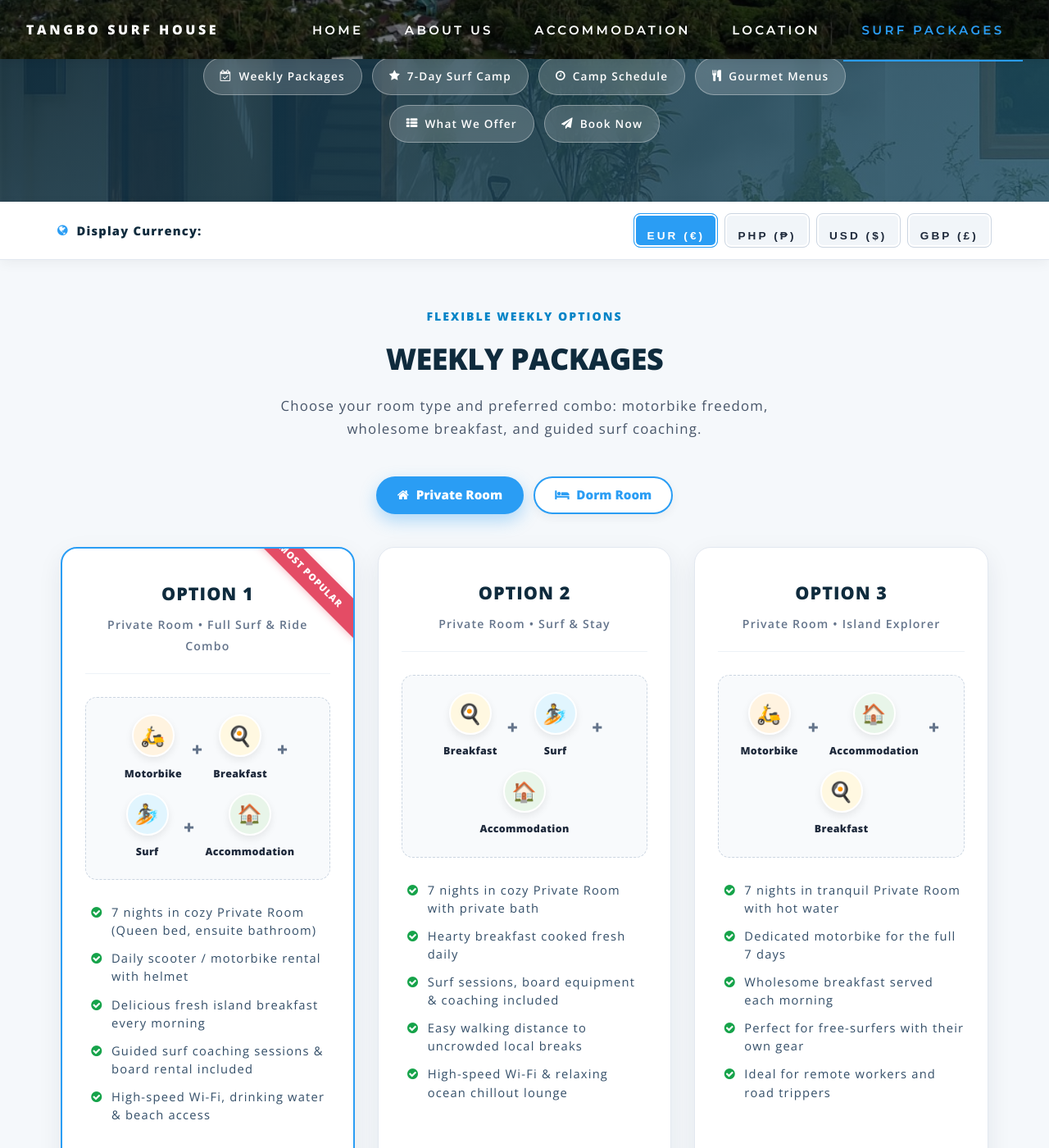
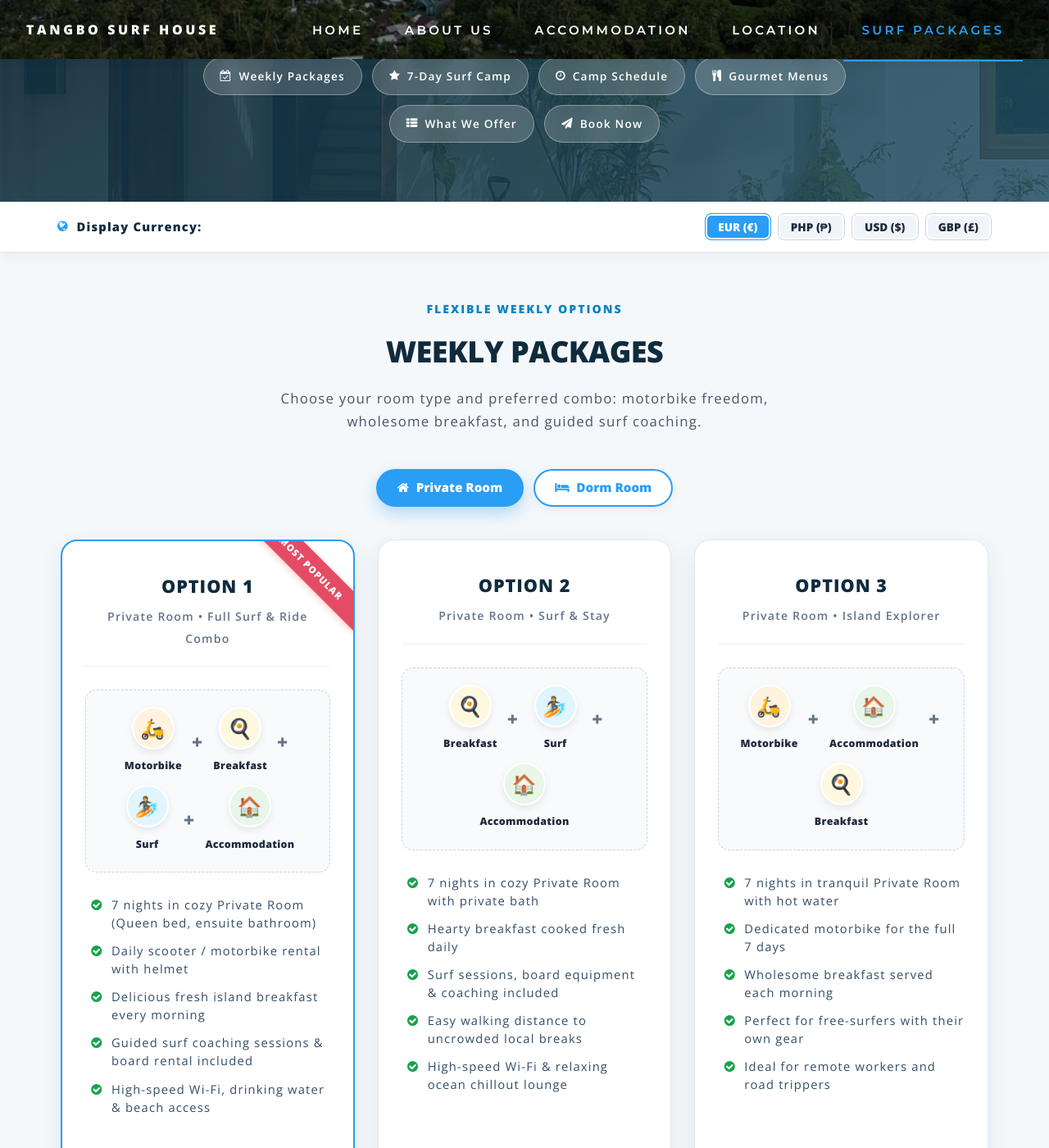
Before and after one commit to tangbosurfhouse/tangbosurfhouse.github.io, a Jekyll site: the page built from surf-packages.html, in a window 1280 px wide and 1400 px high, scrolled down 700 px. Shown: the whole window at 82% size. Built offline with Jekyll 4.4.1, drawn with Linux system fonts in a browser that asks for light colours.

Commit message:
centered button labels

```diff
--- a/css/main.scss
+++ b/css/main.scss
@@ -1905,6 +1905,7 @@
     width: 2.25em;
     height: 2.25em;
     line-height: 2.25em;
+    letter-spacing: 0;
     text-align: center;
     font-size: 1em;
     padding: 0;
@@ -2440,6 +2441,8 @@
   align-items: center;
   justify-content: center;
   font-size: 1.2em;
+  letter-spacing: 0;
+  line-height: 1;
   cursor: pointer;
   transition: all 0.3s ease;
   outline: none;
--- a/css/surf-packages.css
+++ b/css/surf-packages.css
@@ -177,19 +177,33 @@
   gap: 0.5rem;
 }
 
-.currency-btn {
+button.currency-btn {
+  display: inline-flex;
+  align-items: center;
+  justify-content: center;
+  height: auto;
+  min-height: 0;
+  padding: 0.55rem 0.95rem;
   background: #f1f5f9;
   border: 1px solid #cbd5e1;
   color: #1e293b !important;
-  padding: 0.4rem 0.95rem;
+  border-radius: var(--radius-sm);
+  font-family: inherit;
   font-size: 0.85rem;
   font-weight: 700;
-  border-radius: var(--radius-sm);
+  font-style: normal;
+  line-height: 1;
+  letter-spacing: 0;
+  text-transform: none;
+  text-align: center;
+  white-space: nowrap;
+  overflow: visible;
   cursor: pointer;
   transition: all 0.2s ease;
 }
 
-.currency-btn.active, .currency-btn:hover {
+button.currency-btn.active,
+button.currency-btn:hover {
   background: var(--ocean-blue) !important;
   color: #ffffff !important;
   border-color: var(--ocean-blue) !important;
```
Also changed, not shown: 1 other file.
